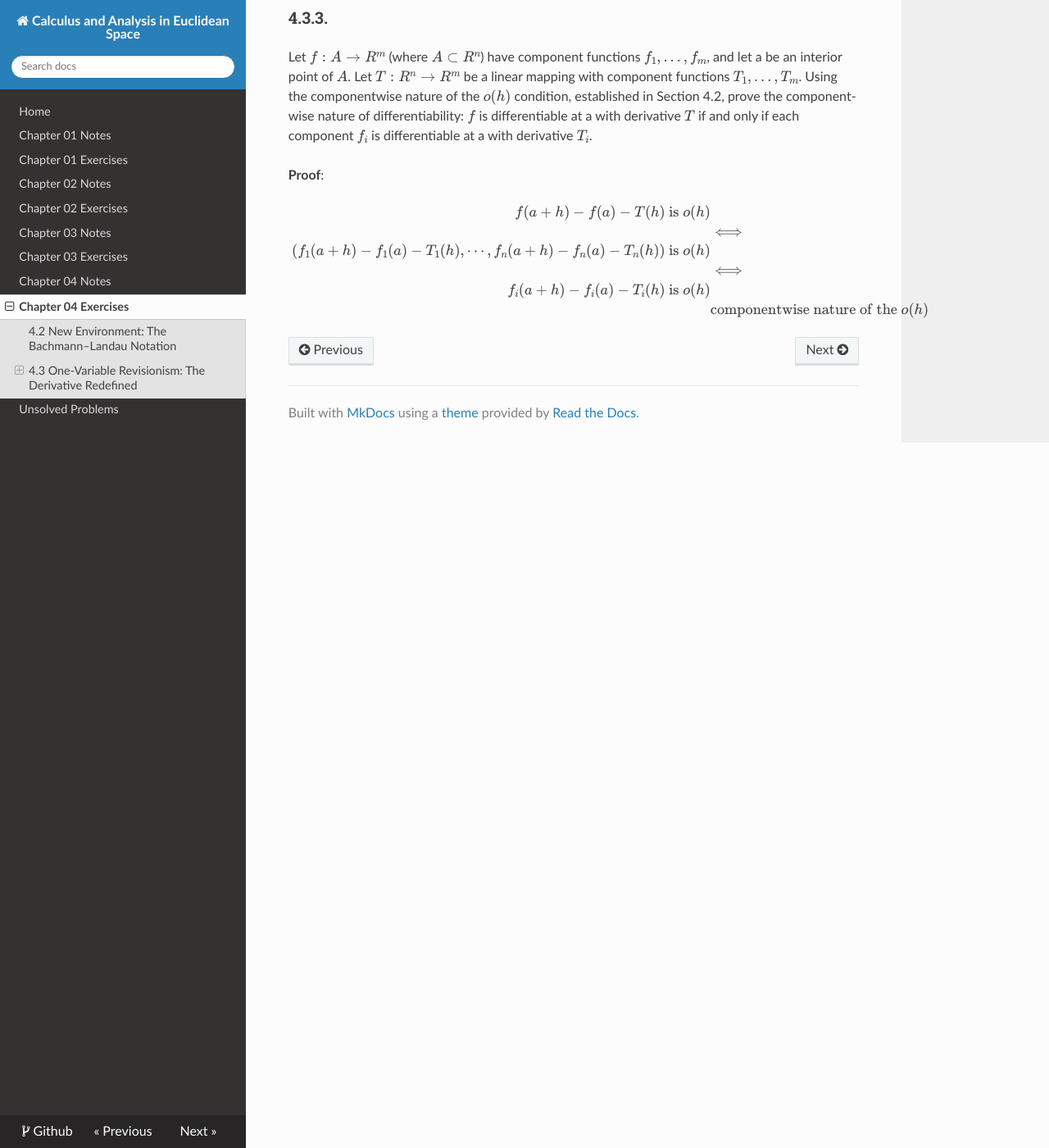
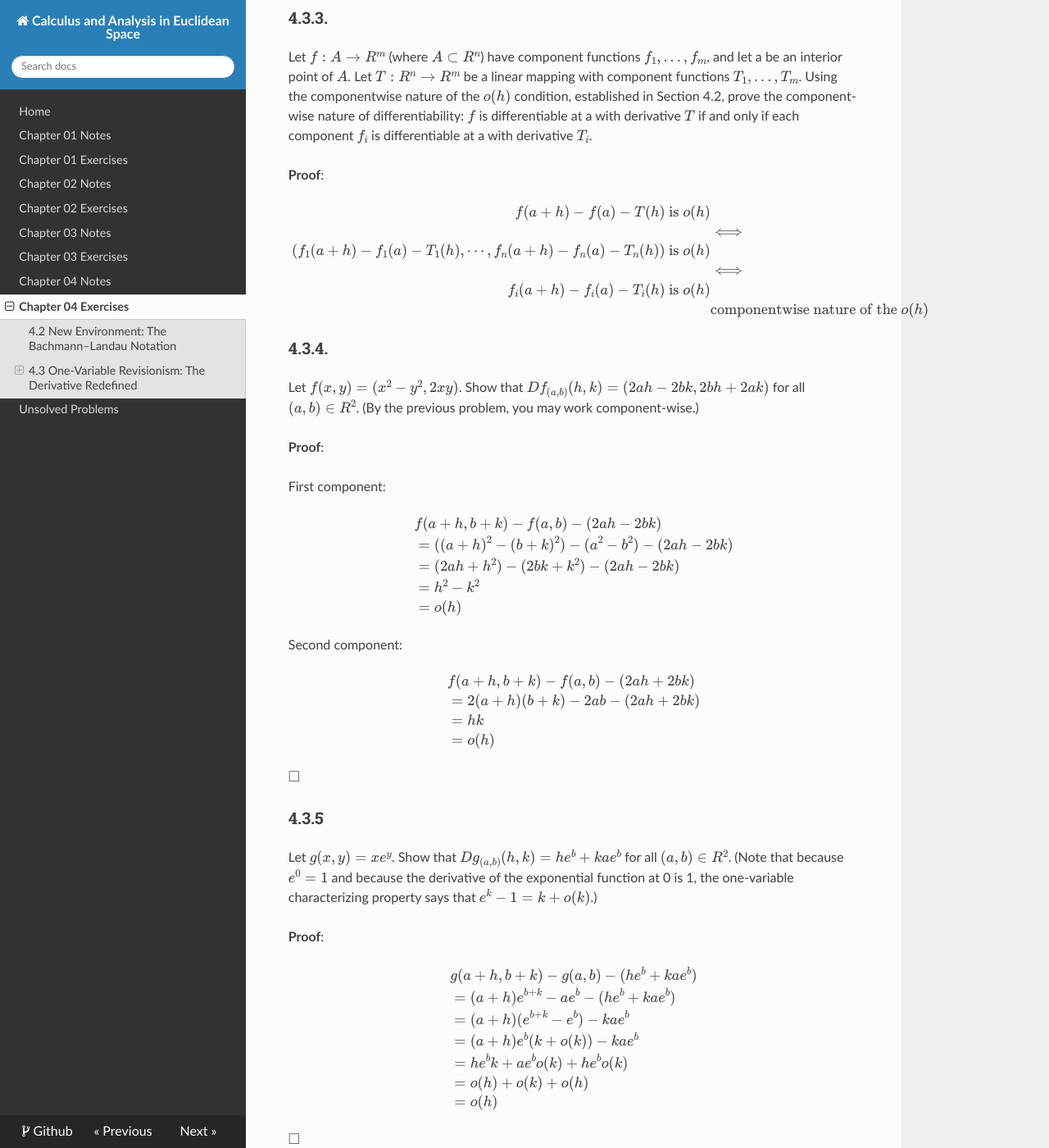
Before and after one commit to eroicaleo/shurman-calculus-euclidean-space, an MkDocs documentation site: the page built from docs/ch04ex.md, in a window 1280 px wide and 1400 px high, scrolled down 934 px. Shown: the whole window at 82% size. Built offline with MkDocs 1.6.1, drawn with Linux system fonts in a browser that asks for light colours; nearby versions of some CDN libraries; formulas are drawn with MathJax 3; some of the changed text lies outside the part shown.

Commit message:
updates 4.3 ex

```diff
--- a/docs/ch04ex.md
+++ b/docs/ch04ex.md
@@ -61,3 +61,126 @@
 & \text{componentwise nature of the } o(h)
 \end{align*}
 $$
+
+### 4.3.4.
+
+Let $f(x,y) = (x^2 −y^2, 2xy)$.
+Show that $Df_{(a,b)}(h,k) = (2ah−2bk, 2bh+2ak)$
+for all $(a,b) ∈ R^2$.
+(By the previous problem, you may work component-wise.)
+
+**Proof**:
+
+First component:
+
+$$
+\begin{align*}
+&f(a+h, b+k) - f(a, b) - (2ah−2bk) \\
+&=((a+h)^2-(b+k)^2) - (a^2 - b^2) - (2ah−2bk) \\
+&= (2ah + h^2) - (2bk + k^2) - (2ah−2bk) \\
+&= h^2 - k^2 \\
+&= o(h)
+\end{align*}
+$$
+
+Second component:
+
+$$
+\begin{align*}
+& f(a+h, b+k) - f(a, b) - (2ah+2bk) \\
+&= 2(a+h)(b+k) - 2ab - (2ah+2bk) \\
+&= hk \\
+&= o(h)
+\end{align*}
+$$
+
+$\square$
+
+### 4.3.5
+
+Let $g(x,y) = xe^y$. Show that $Dg_{(a,b)}(h,k) = he^b +kae^b$
+for all $(a,b) ∈ R^2$.
+(Note that because $e^0 = 1$ and because the derivative of the exponential
+function at 0 is 1, the one-variable characterizing property says that
+$e^k −1 = k +o(k)$.)
+
+**Proof**:
+
+$$
+\begin{align*}
+&g(a+h,b+k) - g(a,b) - (he^b +kae^b) \\
+&= (a+h)e^{b+k} - ae^b - (he^b + kae^b) \\
+&= (a+h)(e^{b+k}-e^b) - kae^b \\
+&= (a+h)e^b(k + o(k)) - kae^b \\
+&= h e^b k + ae^b o(k) + h e^b o(k) \\
+&= o(h) + o(k) + o(h) \\
+&= o(h)
+\end{align*}
+$$
+
+$\square$
+
+### 4.3.6.
+
+Show that if $f : R^n → R^m$ satisfies $|f(x)| ≤ |x|^2$ for all $x ∈ R^n$ then
+$f$ is diﬀerentiable at $0^n$.
+
+**Proof**:
+
+Note $|f(0)| \leq |0|^2 = 0$. We will show $Df_a(0) = 0$
+
+$$
+\begin{align*}
+& |f(h) - f(0) - 0 \cdot h| \\
+&= |f(h)| \\
+& \leq |h|^2 \\
+&= o(h)
+\end{align*}
+$$
+
+So $Df_a(0) = 0$.
+
+$\square$
+
+### 4.3.7
+
+Show that the function $f(x,y) = |xy|$ for all $(x,y) ∈ R^2$ is not
+diﬀerentiable at $(0,0)$.
+(First see what $Df_{(0,0)}(h,0)$ and $Df_{(0,0)}(0,k)$ need to be.)
+
+**Proof**:
+
+First assume $Df_{(0,0)}$ exists and it's $(\alpha, \beta)$.
+
+We first check $Df_{(0,0)}(h,0)$
+
+$$
+\begin{align*}
+& f(h,0) - f(0,0) - (\alpha, \beta)(h,0)^T \\
+&= 0 - 0 - \alpha h \\
+&= -\alpha h
+\end{align*}
+$$
+
+For $Df_{(0,0)}(h,0)h$ to be $o(h)$, we must have $\alpha = 0$.
+Similarly, we must have $\beta = 0$.
+
+So if $Df_{(0,0)}$ exists, it can only be $0$.
+
+Then we check
+
+$$
+\begin{align*}
+& f(h,h) - f(0,0) - Df_{(0,0)} h \\
+&= |h| - 0 - 0 \\
+&= |h| \\
+& = \mathcal{O}(h) \\
+& \neq o(h)
+\end{align*}
+$$
+
+This shows $Df_{(0,0)}$ cannot be $0$, then we have a contradiction.
+
+So $f$ is not diﬀerentiable at $(0,0)$
+
+$\square$
```
